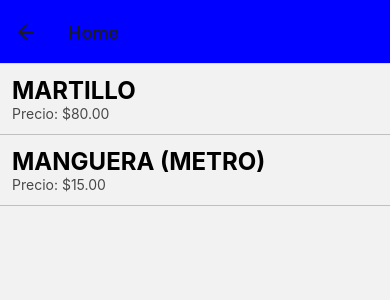
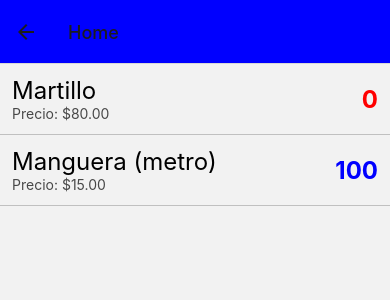
Before and after one commit to Fernant00/inventario, a React Native app: screen /Home in a window 390 px wide. Shown: the top 300 px of the page. Built offline with nearby package versions, Linux system fonts and the light colour scheme.

Commit message:
current stock:añadir y alinear

```diff
--- a/App.tsx
+++ b/App.tsx
@@ -4,8 +4,17 @@ import { createStackNavigator } from '@react-navigation/stack';
 
 import Home from './app/screens/Home';
 import Login from './app/screens/Login';
+import ProducDetails, {
+  Params as ProducDetailsParams,
+} from './app/screens/ProducDetails';
 const Stack = createStackNavigator();
 /* creamos el archivo app/screens/Home.tsx */
+
+export type RootStackParamList = {
+  Home: undefined;
+  ProducDetails: ProducDetailsParams;
+};
+
 function App(): React.JSX.Element {
   return  (
 
@@ -26,6 +35,13 @@ function App(): React.JSX.Element {
             headerShown: true,
             headerStyle: { backgroundColor: 'blue' },
           }}
+          /><Stack.Screen
+          name='ProducDetails'
+          component={ProducDetails}
+          options = {{
+            headerShown: true,
+            headerStyle: { backgroundColor: 'blue' },
+          }}
           />
         </Stack.Navigator>
       </NavigationContainer>
--- a/app/screens/Home.tsx
+++ b/app/screens/Home.tsx
@@ -1,35 +1,40 @@
 import { RouteProp } from '@react-navigation/native';
 import { StackNavigationProp } from '@react-navigation/stack';
 import React, { useEffect, useState } from 'react';
-import { Button, SafeAreaView, StyleSheet, Text } from 'react-native';
+import { SafeAreaView, StyleSheet, Text, View } from 'react-native';
 import { Product } from './model/Product';
-import { Item } from 'react-native-paper/lib/typescript/components/Drawer/Drawer';
 import { FlatList, TouchableOpacity } from 'react-native-gesture-handler';
+import {RootStackParamList} from '../../App';
 
-type RootStackParamList = {
-    Home: undefined;
-    Login: undefined;
-};
 type HomeScreenProps = StackNavigationProp<RootStackParamList, 'Home'>;
 type HomeScreenRoute = RouteProp<RootStackParamList, 'Home'>;
 
 type HomeProps = {
     navigation: HomeScreenProps;
-    route: HomeScreenProps;
+    route: HomeScreenRoute;
 };
 function Home ({navigation}:HomeProps): React.JSX.Element {
     const [products, setProducts] = useState<Product[]>([]);
     const productItem = ({item}: {item: Product}) => (
-        <TouchableOpacity style={styles.productItem}>
-            <Text style={styles.itemTitle}>{item.nombre}</Text>
-            <Text style={styles.itemDetail}>Precio: ${item.precio.toFixed(2)} </Text>
+        <TouchableOpacity style={styles.productItem} onPress={()=> navigation.push("ProducDetails",{product: item})}>
+
+            <View style={{flexDirection:'row'}}>
+                <View style={{flexDirection:'column' , flexGrow:9}}>
+                    <Text style={styles.itemTitle}>{item.nombre}</Text>
+                    <Text style={styles.itemDetail}>Precio: ${item.precio.toFixed(2)} </Text>
+                </View>
+                <Text style={[styles.itemBadge,item.currentStock < item.minStock ? styles.itemBadgeError : null, ]}>
+                    {item.currentStock}
+                </Text>
+            </View>
+
         </TouchableOpacity>
     );
 
     useEffect(() => {
         setProducts([
-            {id: 1, nombre: 'Martillo', precio: 80, minStock: 5, maxStock: 20},
-            {id: 2, nombre: 'Manguera (metro)', precio: 15, minStock: 50, maxStock: 1000},
+            {id: 1, nombre: 'Martillo', precio: 80, minStock: 5,currentStock:0, maxStock: 20},
+            {id: 2, nombre: 'Manguera (metro)', precio: 15, minStock: 50,currentStock:100, maxStock: 1000},
         ]);
     }, []);
 
@@ -52,15 +57,23 @@ const styles = StyleSheet.create({
     },
     itemTitle:{
         fontSize:24,
-        fontWeight:'bold',
         color:'black',
-        textTransform:'uppercase',
 
     },
     itemDetail:{
         fontSize:14,
         opacity:0.7,
     },
+    itemBadge:{
+        fontSize:24,
+        color:'blue',
+        fontWeight:'bold',
+        alignSelf:'center',
+    },
+    itemBadgeError:{
+        color:'red',
+
+    },
 });
 
 export default Home;
--- /dev/null
+++ b/app/screens/ProducDetails.tsx
@@ -0,0 +1,59 @@
+import React, { useEffect, useState } from "react";
+import { SafeAreaView, StyleSheet, Text, View } from "react-native";
+import { Product } from "./model/Product";
+import { RouteProp } from "@react-navigation/native";
+import {RootStackParamList} from '../../App';
+import { StackNavigationProp } from "@react-navigation/stack";
+export type Params ={
+    product: Product;
+};
+export type Props ={
+    route: RouteProp<RootStackParamList,'ProducDetails'>;
+    navigation: StackNavigationProp<RootStackParamList,'ProducDetails'>;
+
+};
+function ProducDetails({route}:Props): React.JSX.Element{
+    const [product,setProduct] = useState<Product>();
+    useEffect(() => {
+        setProduct(route.params.product);
+    }, [route]);
+    return (
+        <SafeAreaView>
+            {product &&(
+                <View>
+<Text style={styles.productdetail}>{product.nombre}</Text>
+<Text style={[styles.itemBadge,product.currentStock <= 0 ? styles.itemBadgeError : null, ]}>
+
+    Existencia: {product.currentStock <= 0 ? 'Agotado' : product.currentStock}</Text>
+<Text style={styles.productprecio}>Precio: ${product.precio}</Text>
+</View>
+)}
+        </SafeAreaView>
+
+    );
+}
+const styles = StyleSheet.create({
+    productdetail:{
+        fontSize:24,
+        color:'black',
+        textAlign: 'center',
+
+        fontWeight:'bold',
+    },
+    productprecio:{
+        fontSize:24,
+        color:'red',
+        textAlign: 'center',
+    },
+    itemBadge:{
+        fontSize:24,
+        color:'blue',
+        fontWeight:'bold',
+        alignSelf:'center',
+    },
+    itemBadgeError:{
+        color:'red',
+
+    },
+});
+export default ProducDetails;
--- a/app/screens/model/Product.ts
+++ b/app/screens/model/Product.ts
@@ -3,6 +3,7 @@ export interface Product {
     nombre: string;
     precio: number;
     minStock: number;
+    currentStock: number;
     maxStock: number;
 };
 /*
```
Also changed, not shown: app/screens/controls/RoundButton.tsx (added, +18 -0 lines).
